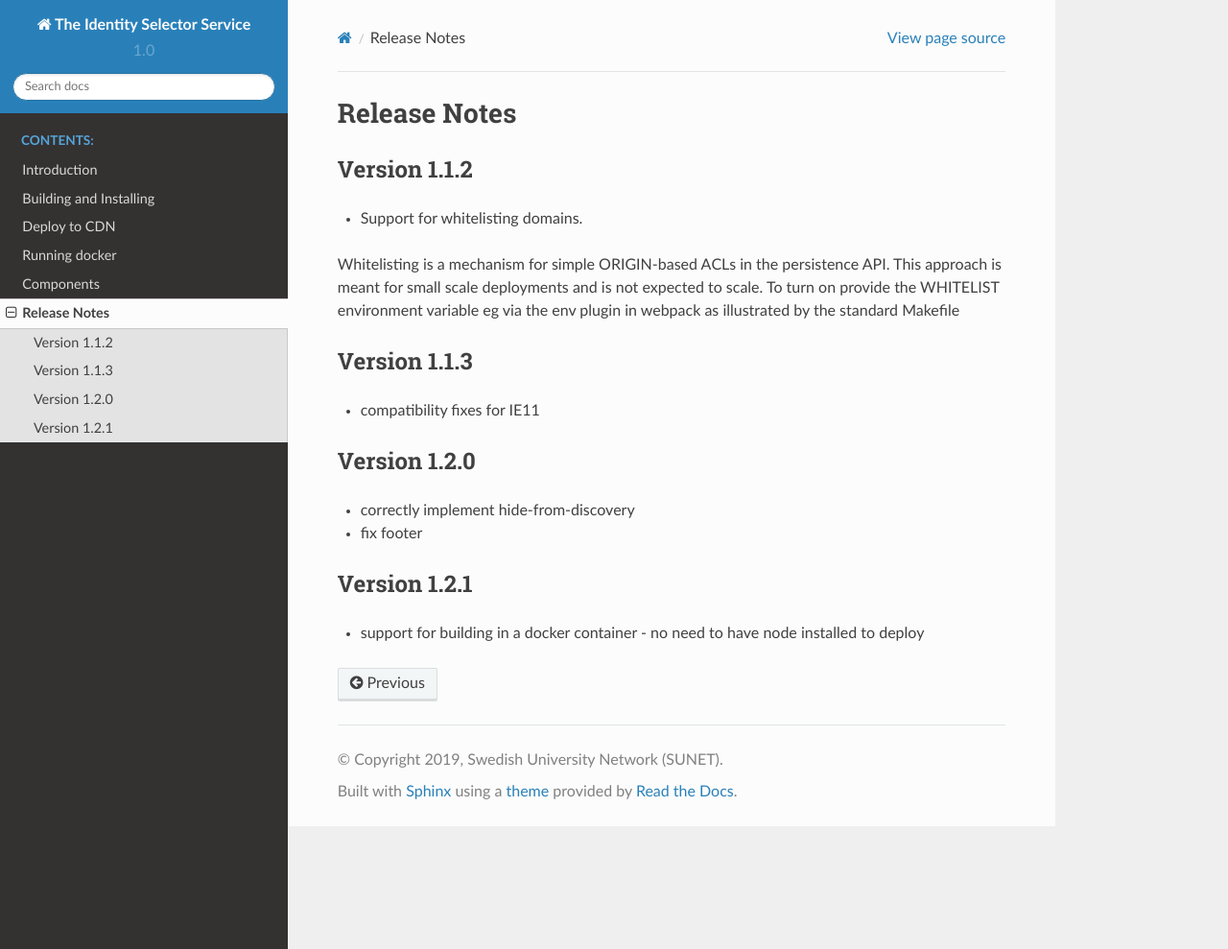
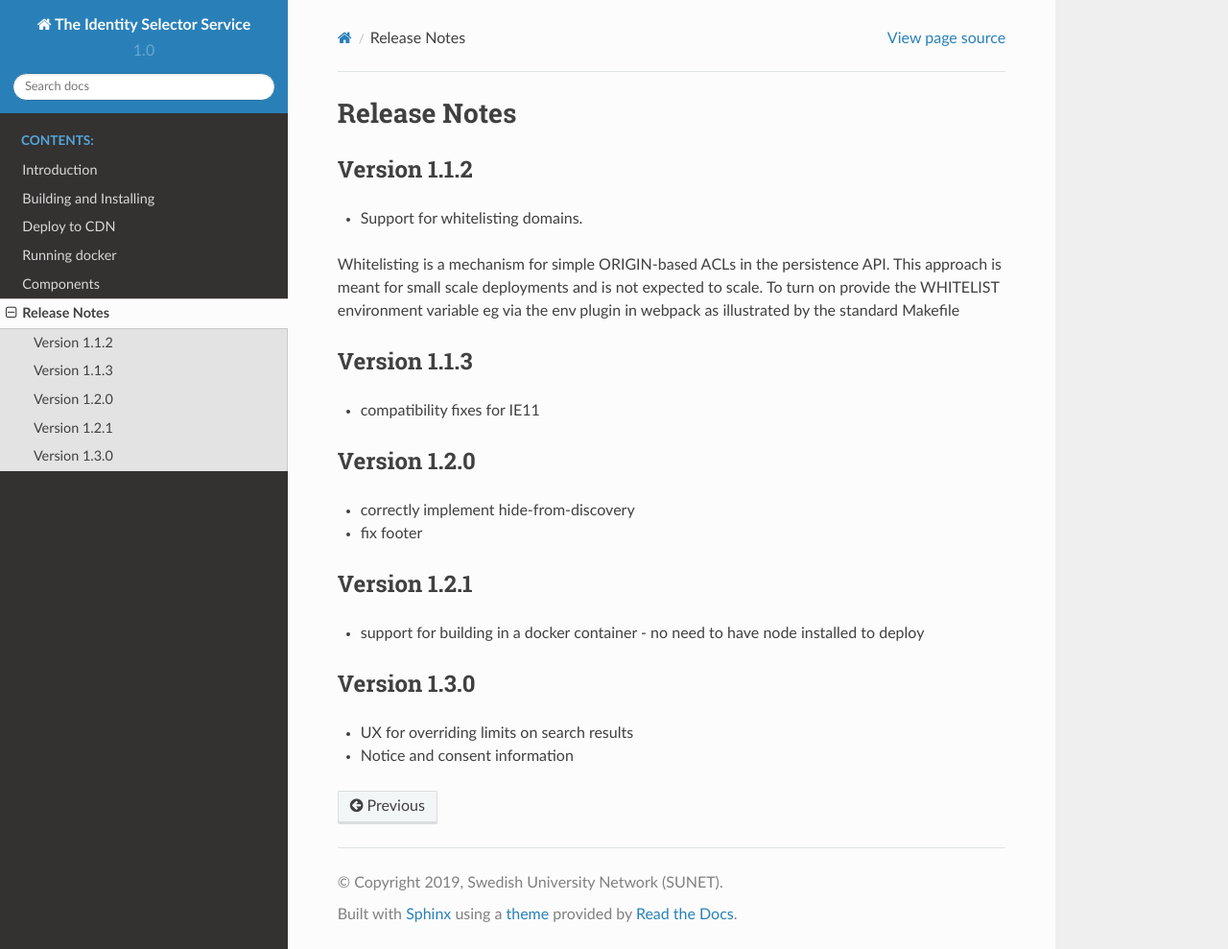
Before and after one commit to TheIdentitySelector/thiss-js, a Sphinx documentation site: the page built from docs/releasenotes.rst, in a window 1280 px wide and 989 px high. Shown: the whole window at 96% size. Built offline with Sphinx 7.4.7 and the Read the Docs theme 2.0.0, drawn with Linux system fonts in a browser that asks for light colours.

Commit message:
release notes

```diff
--- a/docs/releasenotes.rst
+++ b/docs/releasenotes.rst
@@ -26,3 +26,9 @@ Version 1.2.1
 -------------
 
 * support for building in a docker container - no need to have node installed to deploy
+
+Version 1.3.0
+-------------
+
+* UX for overriding limits on search results
+* Notice and consent information
```
